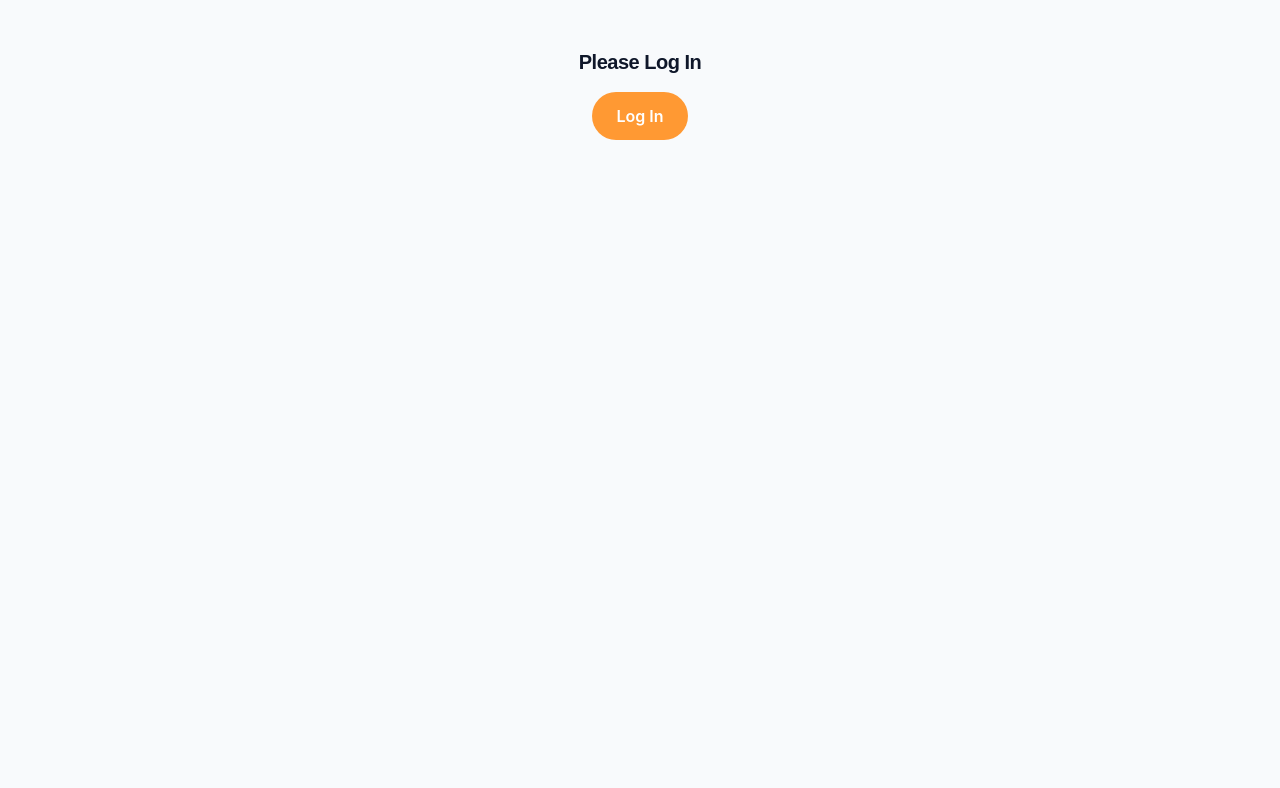
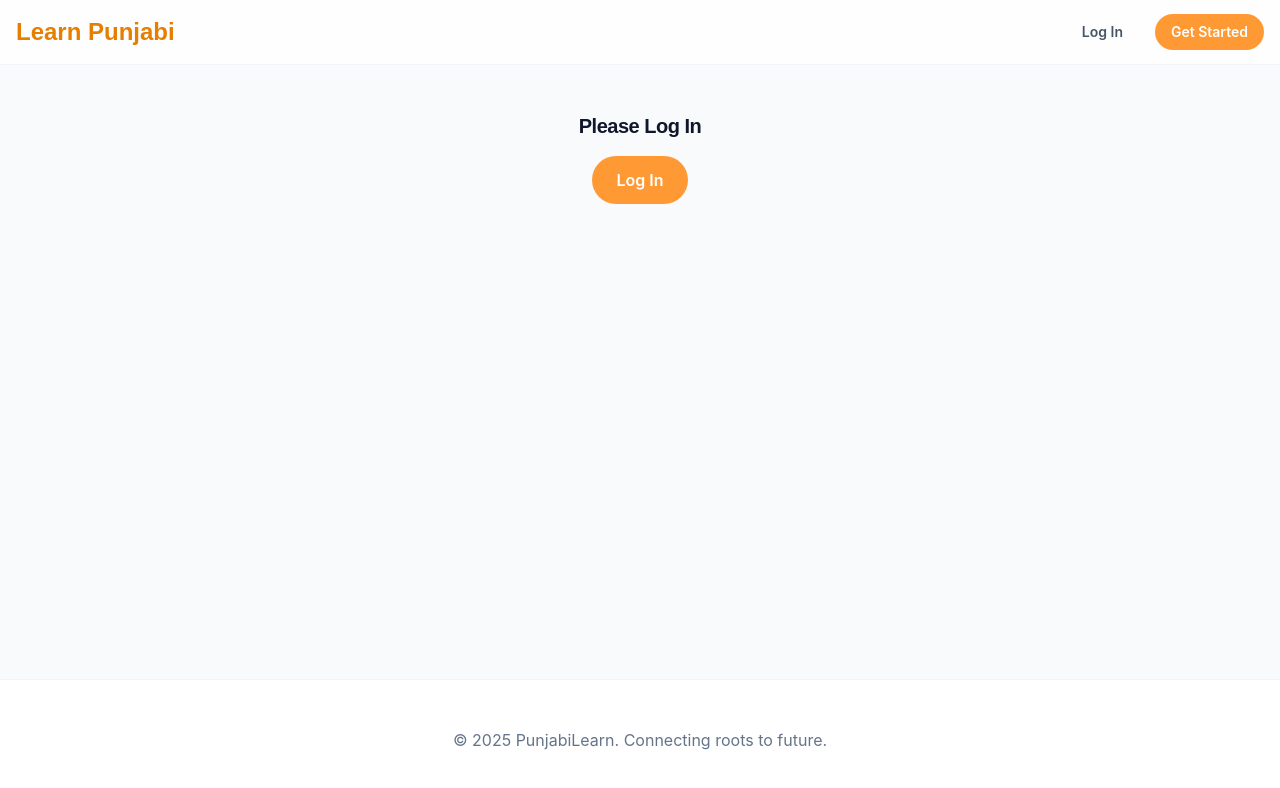
Before and after one commit to amitoj1996/learn-punjabi, a React (Vite) app: page /dashboard in a window 1280 px wide. Shown: the top 788 px of the page. Built offline with nearby package versions, Linux system fonts and the light colour scheme; no server answers.

Commit message:
feat(ui): add navigation bar to Student Dashboard and DashboardRouter

```diff
--- a/src/pages/StudentDashboard.tsx
+++ b/src/pages/StudentDashboard.tsx
@@ -1,6 +1,7 @@
 import React, { useEffect, useState } from 'react';
 import { Card } from '../components/ui/Card';
 import { Button } from '../components/ui/Button';
+import { Layout } from '../components/Layout';
 import { useAuth } from '../context/AuthContext';
 import { Link } from 'react-router-dom';
 
@@ -26,7 +27,7 @@ export const StudentDashboard: React.FC = () => {
             const response = await fetch('/api/tutors');
             if (response.ok) {
                 const tutors = await response.json();
-                setFeaturedTutors(tutors.slice(0, 3)); // Show top 3
+                setFeaturedTutors(tutors.slice(0, 3));
             }
         } catch (err) {
             console.error('Failed to load tutors:', err);
@@ -35,10 +36,10 @@ export const StudentDashboard: React.FC = () => {
         }
     };
 
-    // Extract first name or email username
     const displayName = user?.userDetails?.split('@')[0] || 'Student';
 
     return (
+        <Layout>
             <div className="container mx-auto px-4 py-12">
                 <header className="mb-12">
                     <h1 className="text-3xl font-display font-bold text-secondary-900">
@@ -48,9 +49,7 @@ export const StudentDashboard: React.FC = () => {
                 </header>
 
                 <div className="grid lg:grid-cols-3 gap-8">
-                {/* Main Content */}
                     <div className="lg:col-span-2 space-y-8">
-                    {/* Upcoming Lessons Section */}
                         <section>
                             <div className="flex items-center justify-between mb-6">
                                 <h2 className="text-xl font-bold text-secondary-900">Upcoming Lessons</h2>
@@ -58,79 +57,39 @@ export const StudentDashboard: React.FC = () => {
                                     <Button size="sm" variant="outline">Find a Tutor</Button>
                                 </Link>
                             </div>
-
-                        {/* Empty State */}
                             <Card className="p-8 text-center border-dashed border-2 border-secondary-200 bg-secondary-50/50">
-                            <div className="w-16 h-16 bg-primary-100 text-primary-600 rounded-full flex items-center justify-center mx-auto mb-4 text-2xl">
-                                📅
-                            </div>
+                                <div className="w-16 h-16 bg-primary-100 text-primary-600 rounded-full flex items-center justify-center mx-auto mb-4 text-2xl">📅</div>
                                 <h3 className="text-lg font-bold text-secondary-900 mb-2">No lessons scheduled</h3>
-                            <p className="text-secondary-600 mb-6 max-w-md mx-auto">
-                                Book your first lesson with a native Punjabi speaker!
-                            </p>
-                            <Link to="/tutors">
-                                <Button>Book a Lesson</Button>
-                            </Link>
+                                <p className="text-secondary-600 mb-6 max-w-md mx-auto">Book your first lesson with a native Punjabi speaker!</p>
+                                <Link to="/tutors"><Button>Book a Lesson</Button></Link>
                             </Card>
                         </section>
 
-                    {/* Featured Tutors */}
                         <section>
                             <div className="flex items-center justify-between mb-6">
                                 <h2 className="text-xl font-bold text-secondary-900">Featured Tutors</h2>
-                            <Link to="/tutors" className="text-primary-600 hover:underline text-sm font-medium">
-                                View all →
-                            </Link>
+                                <Link to="/tutors" className="text-primary-600 hover:underline text-sm font-medium">View all →</Link>
                             </div>
-
                             {isLoading ? (
                                 <p className="text-secondary-500">Loading tutors...</p>
                             ) : featuredTutors.length === 0 ? (
-                            <Card className="p-6 text-center text-secondary-500">
-                                No tutors available yet. Check back soon!
-                            </Card>
+                                <Card className="p-6 text-center text-secondary-500">No tutors available yet.</Card>
                             ) : (
                                 <div className="grid sm:grid-cols-3 gap-4">
                                     {featuredTutors.map((tutor) => (
                                         <Card key={tutor.id} className="p-4 hover:shadow-lg transition-shadow">
-                                        <div className="w-12 h-12 bg-gradient-to-br from-primary-400 to-primary-600 rounded-full flex items-center justify-center text-white font-bold text-lg mb-3">
-                                            {tutor.name?.charAt(0) || 'T'}
-                                        </div>
+                                            <div className="w-12 h-12 bg-gradient-to-br from-primary-400 to-primary-600 rounded-full flex items-center justify-center text-white font-bold text-lg mb-3">{tutor.name?.charAt(0) || 'T'}</div>
                                             <h3 className="font-bold text-secondary-900">{tutor.name}</h3>
-                                        <p className="text-sm text-secondary-500 mb-2">
-                                            ${tutor.hourlyRate}/hr • ⭐ {tutor.rating || 'New'}
-                                        </p>
-                                        <p className="text-xs text-secondary-600 line-clamp-2 mb-3">{tutor.bio}</p>
-                                        <Link to="/tutors">
-                                            <Button size="sm" variant="outline" className="w-full">View Profile</Button>
-                                        </Link>
+                                            <p className="text-sm text-secondary-500 mb-2">${tutor.hourlyRate}/hr • ⭐ {tutor.rating || 'New'}</p>
+                                            <Link to="/tutors"><Button size="sm" variant="outline" className="w-full">View Profile</Button></Link>
                                         </Card>
                                     ))}
                                 </div>
                             )}
                         </section>
-
-                    {/* Quick Links */}
-                    <section>
-                        <h2 className="text-xl font-bold text-secondary-900 mb-6">Quick Start</h2>
-                        <div className="grid sm:grid-cols-2 gap-4">
-                            <Card className="p-6 hover:shadow-lg transition-shadow cursor-pointer group">
-                                <div className="text-3xl mb-3">📚</div>
-                                <h3 className="font-bold text-secondary-900 group-hover:text-primary-600">Learn Basics</h3>
-                                <p className="text-sm text-secondary-500">Start with common phrases</p>
-                            </Card>
-                            <Card className="p-6 hover:shadow-lg transition-shadow cursor-pointer group">
-                                <div className="text-3xl mb-3">🎯</div>
-                                <h3 className="font-bold text-secondary-900 group-hover:text-primary-600">Practice</h3>
-                                <p className="text-sm text-secondary-500">Quiz yourself on vocabulary</p>
-                            </Card>
-                        </div>
-                    </section>
                     </div>
 
-                {/* Sidebar */}
                     <div className="space-y-6">
-                    {/* Weekly Goal */}
                         <Card className="p-6 bg-gradient-to-br from-primary-600 to-primary-700 text-white">
                             <h3 className="font-bold text-lg mb-2">Weekly Goal 🎯</h3>
                             <div className="flex items-end gap-2 mb-4">
@@ -142,7 +101,6 @@ export const StudentDashboard: React.FC = () => {
                             </div>
                         </Card>
 
-                    {/* Learning Stats */}
                         <Card className="p-6">
                             <h3 className="font-bold text-lg mb-4">Your Progress</h3>
                             <div className="space-y-4">
@@ -161,18 +119,14 @@ export const StudentDashboard: React.FC = () => {
                             </div>
                         </Card>
 
-                    {/* Want to Teach? */}
                         <Card className="p-6 bg-secondary-50">
                             <h3 className="font-bold text-secondary-900 mb-2">Want to teach?</h3>
-                        <p className="text-sm text-secondary-600 mb-4">
-                            Share your knowledge of Punjabi with learners worldwide.
-                        </p>
-                        <Link to="/become-a-teacher">
-                            <Button variant="outline" size="sm" className="w-full">Apply as Tutor</Button>
-                        </Link>
+                            <p className="text-sm text-secondary-600 mb-4">Share your knowledge of Punjabi with learners worldwide.</p>
+                            <Link to="/become-a-teacher"><Button variant="outline" size="sm" className="w-full">Apply as Tutor</Button></Link>
                         </Card>
                     </div>
                 </div>
             </div>
+        </Layout>
     );
 };
--- a/src/routes/DashboardRouter.tsx
+++ b/src/routes/DashboardRouter.tsx
@@ -3,26 +3,32 @@ import { useAuth } from '../context/AuthContext';
 import { StudentDashboard } from '../pages/StudentDashboard';
 import { TeacherDashboard } from '../pages/TeacherDashboard';
 import { AdminDashboard } from '../pages/AdminDashboard';
+import { Layout } from '../components/Layout';
 import { Button } from '../components/ui/Button';
-import { Link } from 'react-router-dom';
 
 export const DashboardRouter: React.FC = () => {
-    const { user, isLoading } = useAuth();
+    const { user, isLoading, login } = useAuth();
 
     if (isLoading) {
-        return <div className="p-12 text-center">Loading dashboard...</div>;
+        return (
+            <Layout>
+                <div className="p-12 text-center">Loading dashboard...</div>
+            </Layout>
+        );
     }
 
     if (!user) {
         return (
-            <div className="p-12 text-center">
-                <h2 className="text-xl font-bold mb-4">Please Log In</h2>
-                <Link to="/login"><Button>Log In</Button></Link>
-            </div>
+            <Layout>
+                <div className="p-12 text-center">
+                    <h2 className="text-xl font-bold mb-4">Please Log In</h2>
+                    <Button onClick={login}>Log In</Button>
+                </div>
+            </Layout>
         );
     }
 
-    // Role-based Switching
+    // Role-based Switching (dashboards now have their own Layout)
     if (user.role === 'teacher') {
         return <TeacherDashboard />;
     }
```
Lines whose indentation alone changed are shown as unchanged.
